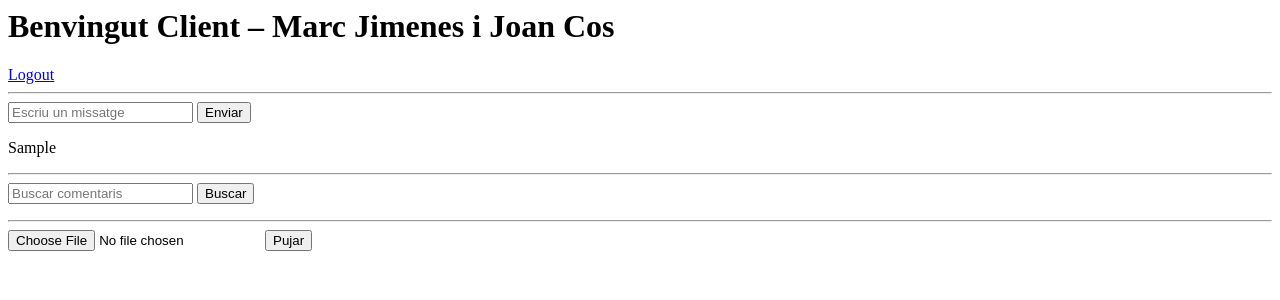
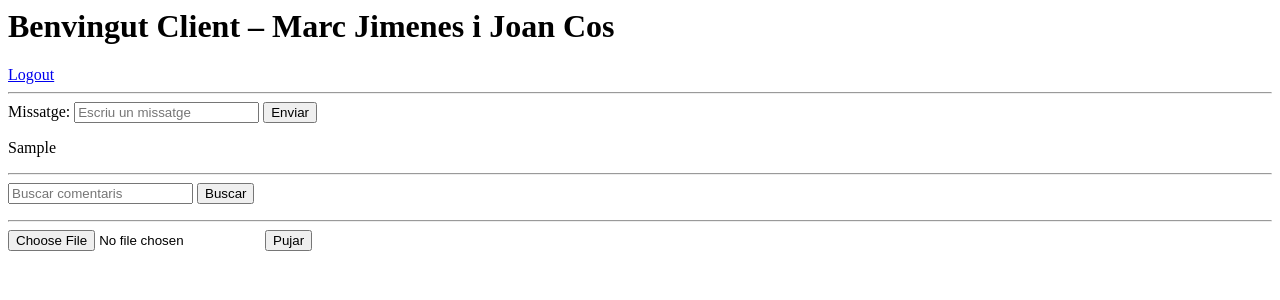
Before and after one commit to DarthTreleys/Base-de-datos-PWS, a PHP site: page /client.php in a window 1280 px wide. Shown: the top 300 px of the page. Run offline with PHP 8.4, Linux system fonts and the light colour scheme; the visitor is signed in with stand-in values (Sample User, id 1); tables that the repository leaves empty hold one stand-in row (values such as "Sample post").

Commit message:
Update client.php

```diff
--- a/client.php
+++ b/client.php
@@ -5,7 +5,7 @@ if (!isset($_SESSION['role']) || $_SESSION['role'] !== "client") {
     exit();
 }
 
-$conn = new mysqli("localhost", "root", "", "ASIX2");
+$conn = new mysqli("localhost", "root", "123", "ASIX2");
 if ($conn->connect_error) {
     die("Connexió fallida: " . $conn->connect_error);
 }
@@ -21,15 +21,16 @@ $_SESSION['id_u'] = $_SESSION['id_u'] ?? 1; // Asignar un ID de usuario para pru
 
 <!-- Formulari per afegir comentaris -->
 <form method="post">
-    <input type="text" name="missatge" placeholder="Escriu un missatge" required>
+    <label>Missatge: <input type="text" name="missatge" placeholder="Escriu un missatge" required></label>
     <button type="submit" name="enviar">Enviar</button>
 </form>
 
 <?php
 if (isset($_POST['enviar'])) {
     $missatge = htmlspecialchars($_POST['missatge']);
+    $id_u = $_SESSION['id_u'];
     $stmt = $conn->prepare("INSERT INTO comentaris (missatge, id_u) VALUES (?, ?)");
-    $stmt->bind_param("si", $missatge, $_SESSION['id_u']);
+    $stmt->bind_param("si", $missatge, id_u);
     $stmt->execute();
 }
 
```
